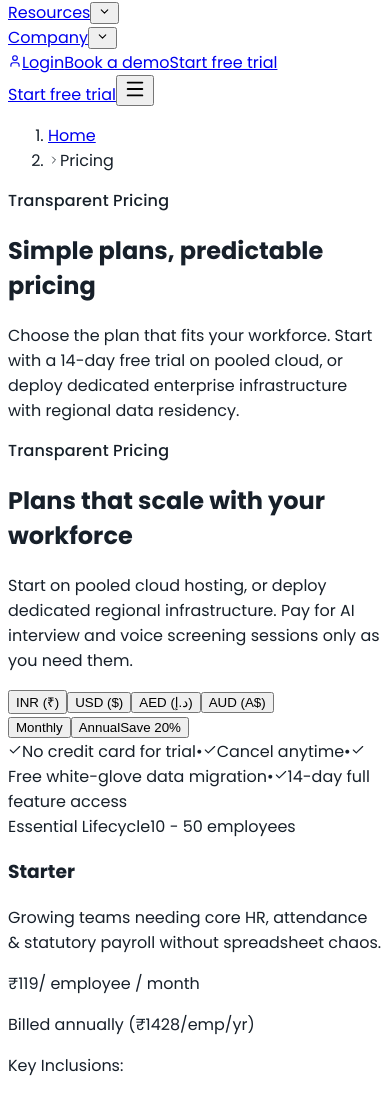
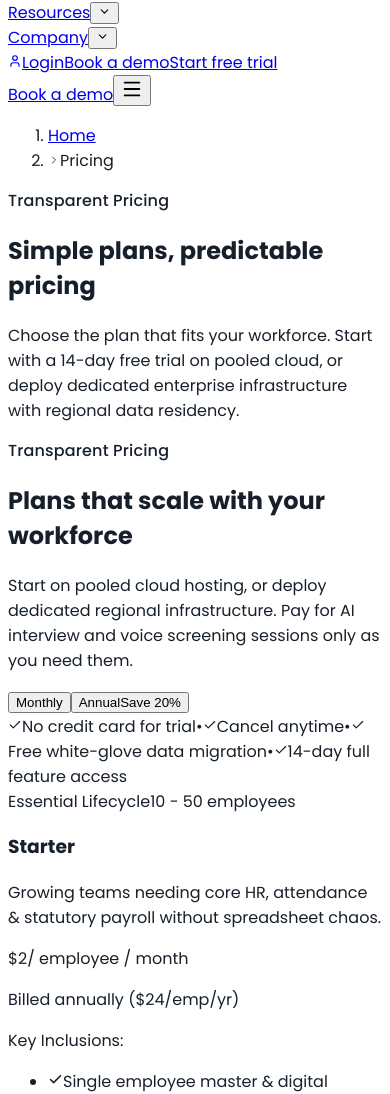
Before and after one commit to aryankantharia/Deskmerit, a React app in the folder src/: page /pricing in a window 390 px wide. Shown: the part 415-1509 px from the top of the page. Built offline with nearby package versions, Linux system fonts and the light colour scheme; the HTML template or start-up script is replaced by a standard one; a web font is replaced by a local one.

Commit message:
Remove Overview text, unify menu item styling, update mobile CTA to Book a demo, and auto-detect currency

```diff
--- a/src/components/Header.tsx
+++ b/src/components/Header.tsx
@@ -291,13 +291,13 @@ export function Header() {
           </a>
         </div>
 
-        {/* Mobile Header Bar: Keep ONLY primary CTA + Hamburger Menu button */}
+        {/* Mobile Header Bar: CTA + Hamburger Menu button */}
         <div className="flex items-center gap-2 xl:hidden shrink-0">
           <a
-            href="/signup"
+            href="/contact"
             className="inline-flex h-8 items-center justify-center whitespace-nowrap rounded-full bg-primary hover:bg-teal-700 px-3.5 text-xs font-semibold text-white shadow-xs transition-colors"
           >
-            Start free trial
+            Book a demo
           </a>
 
           <button
@@ -360,34 +360,35 @@ export function Header() {
             </div>
 
             {/* Navigation Accordion */}
-            <div className="space-y-4">
+            <div className="space-y-1">
               {navItems.map((item) =>
                 item.type === "link" ? (
-                  <a
-                    key={item.key}
-                    href={item.href}
-                    onClick={() => setMobileOpen(false)}
-                    className="block rounded-none px-3 py-2 text-body1 font-semibold text-neutral-800 hover:bg-neutral-100 hover:text-primary"
-                  >
-                    {item.title}
-                  </a>
+                  <div key={item.key} className="border-b border-neutral-200 pb-3 pt-1">
+                    <div className="flex w-full items-center justify-between py-2">
+                      <a
+                        href={item.href}
+                        onClick={() => setMobileOpen(false)}
+                        className="text-body1 font-bold text-neutral-900 hover:text-primary flex items-center"
+                      >
+                        <span>{item.title}</span>
+                      </a>
+                    </div>
+                  </div>
                 ) : (
-                  <div key={item.key} className="border-b border-neutral-200 pb-3">
+                  <div key={item.key} className="border-b border-neutral-200 pb-3 pt-1">
                     <div className="flex w-full items-center justify-between py-2">
-                      {/* Direct clickable link to overview */}
                       <a
                         href={item.href || "#"}
                         onClick={() => setMobileOpen(false)}
-                        className="text-body1 font-bold text-neutral-900 hover:text-primary flex items-center gap-1.5"
+                        className="text-body1 font-bold text-neutral-900 hover:text-primary flex items-center"
                       >
                         <span>{item.name}</span>
-                        <span className="text-xs text-neutral-400 font-normal">Overview ›</span>
                       </a>
                       <button
                         type="button"
                         aria-label={`Toggle ${item.name} submenus`}
                         onClick={() => setMobileSection(mobileSection === item.key ? null : item.key)}
-                        className="p-1 text-neutral-500 hover:text-neutral-900"
+                        className="p-1 text-neutral-500 hover:text-neutral-900 cursor-pointer"
                       >
                         <ChevronDownIcon
                           size={18}
@@ -435,11 +436,11 @@ export function Header() {
               {/* Bottom Drawer Primary CTA */}
               <div className="pt-4 border-t border-neutral-200 space-y-2">
                 <a
-                  href="/signup"
+                  href="/contact"
                   onClick={() => setMobileOpen(false)}
                   className="flex h-11 w-full items-center justify-center rounded-full bg-primary font-semibold text-white shadow-md text-sm hover:bg-teal-700"
                 >
-                  Start free trial
+                  Book a demo
                 </a>
               </div>
             </div>
--- a/src/components/PricingSection.tsx
+++ b/src/components/PricingSection.tsx
@@ -20,8 +20,25 @@ import {
   PlanCell
 } from "../data/pricing";
 
+function getAutoCurrency(): CurrencyCode {
+  try {
+    const tz = Intl.DateTimeFormat().resolvedOptions().timeZone || "";
+    if (tz.includes("Calcutta") || tz.includes("Kolkata") || tz.includes("India")) return "INR";
+    if (tz.includes("Dubai") || tz.includes("Muscat") || tz.includes("Abu_Dhabi") || tz.includes("UAE") || tz.includes("Asia/Dubai")) return "AED";
+    if (tz.includes("Sydney") || tz.includes("Melbourne") || tz.includes("Brisbane") || tz.includes("Perth") || tz.includes("Australia")) return "AUD";
+
+    const locale = typeof navigator !== "undefined" ? navigator.language : "";
+    if (locale.endsWith("-IN") || locale === "hi" || locale.includes("en-IN")) return "INR";
+    if (locale.endsWith("-AE") || locale.includes("ar-AE")) return "AED";
+    if (locale.endsWith("-AU") || locale.includes("en-AU")) return "AUD";
+  } catch {
+    // fallback
+  }
+  return "USD";
+}
+
 export function PricingSection() {
-  const [currencyCode, setCurrencyCode] = useState<CurrencyCode>("INR");
+  const [currencyCode] = useState<CurrencyCode>(getAutoCurrency);
   const [billingCycle, setBillingCycle] = useState<"annual" | "monthly">("annual");
   const [interviewsCount, setInterviewsCount] = useState<number>(40);
   const [mobilePlan, setMobilePlan] = useState<"starter" | "growth" | "enterprise">("growth");
@@ -69,7 +86,7 @@ export function PricingSection() {
       <div className="mx-auto max-w-7xl px-4 sm:px-6">
 
         {/* ========================================================= */}
-        {/* TOP CONTROLS: Currency Switcher & Billing Cycle Toggle   */}
+        {/* TOP CONTROLS: Billing Cycle Toggle (Currency Auto-Adapts) */}
         {/* ========================================================= */}
         <div className="flex flex-col items-center justify-center text-center mb-10">
           <p className="pretitle text-primary">Transparent Pricing</p>
@@ -80,37 +97,13 @@ export function PricingSection() {
             Start on pooled cloud hosting, or deploy dedicated regional infrastructure. Pay for AI interview and voice screening sessions only as you need them.
           </p>
 
-          {/* Controls Bar */}
-          <div className="mt-8 flex flex-wrap items-center justify-center gap-4 sm:gap-6 bg-white p-2 sm:p-2.5 rounded-full border border-neutral-300 shadow-xs">
-            {/* Currency Switcher */}
-            <div className="flex items-center rounded-full bg-neutral-100 p-1">
-              {(Object.keys(currencies) as CurrencyCode[]).map((code) => {
-                const isSelected = currencyCode === code;
-                return (
-                  <button
-                    key={code}
-                    type="button"
-                    onClick={() => setCurrencyCode(code)}
-                    className={`px-3 py-1.5 rounded-full text-xs font-bold transition-all ${
-                      isSelected
-                        ? "bg-neutral-900 text-white shadow-xs"
-                        : "text-neutral-600 hover:text-neutral-900"
-                    }`}
-                  >
-                    {currencies[code].name}
-                  </button>
-                );
-              })}
-            </div>
-
-            <div className="hidden sm:block h-6 w-px bg-neutral-200" />
-
-            {/* Monthly / Annual Toggle */}
+          {/* Controls Bar: Monthly / Annual Toggle */}
+          <div className="mt-8 flex items-center justify-center bg-white p-1.5 rounded-full border border-neutral-300 shadow-xs">
             <div className="flex items-center rounded-full bg-neutral-100 p-1">
               <button
                 type="button"
                 onClick={() => setBillingCycle("monthly")}
-                className={`px-4 py-1.5 rounded-full text-xs font-bold transition-all ${
+                className={`px-4 py-1.5 rounded-full text-xs font-bold transition-all cursor-pointer ${
                   !isAnnual
                     ? "bg-neutral-900 text-white shadow-xs"
                     : "text-neutral-600 hover:text-neutral-900"
```
